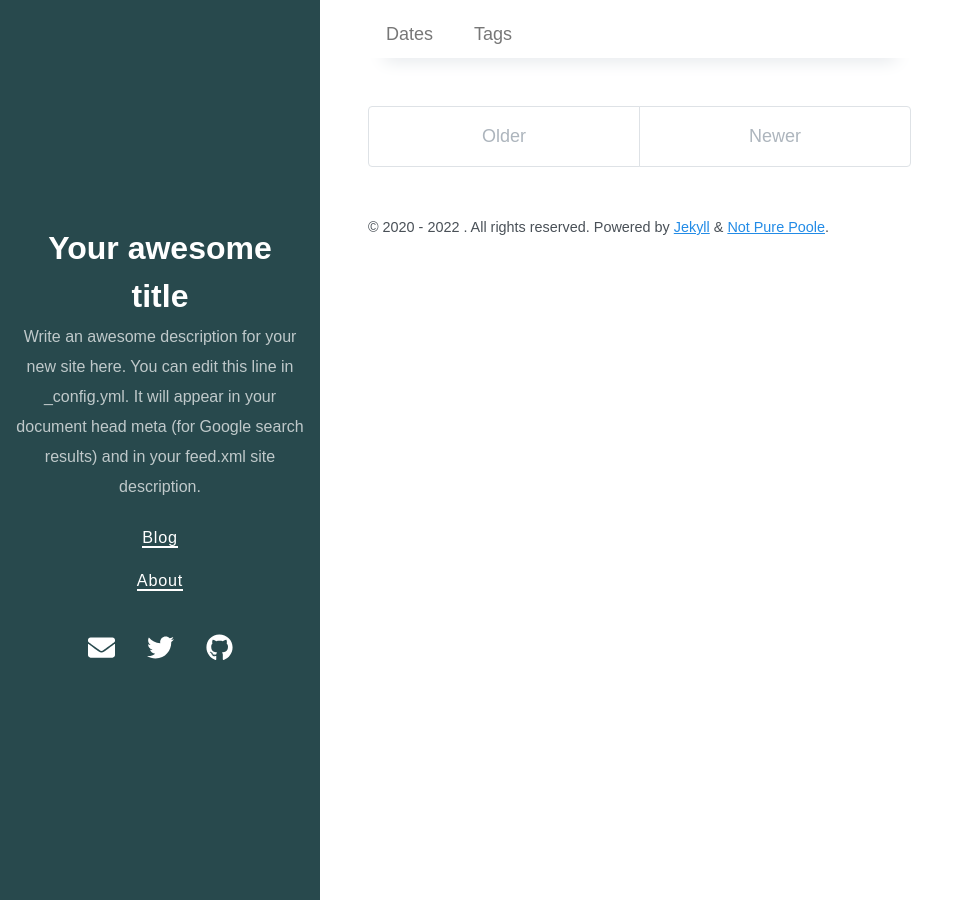
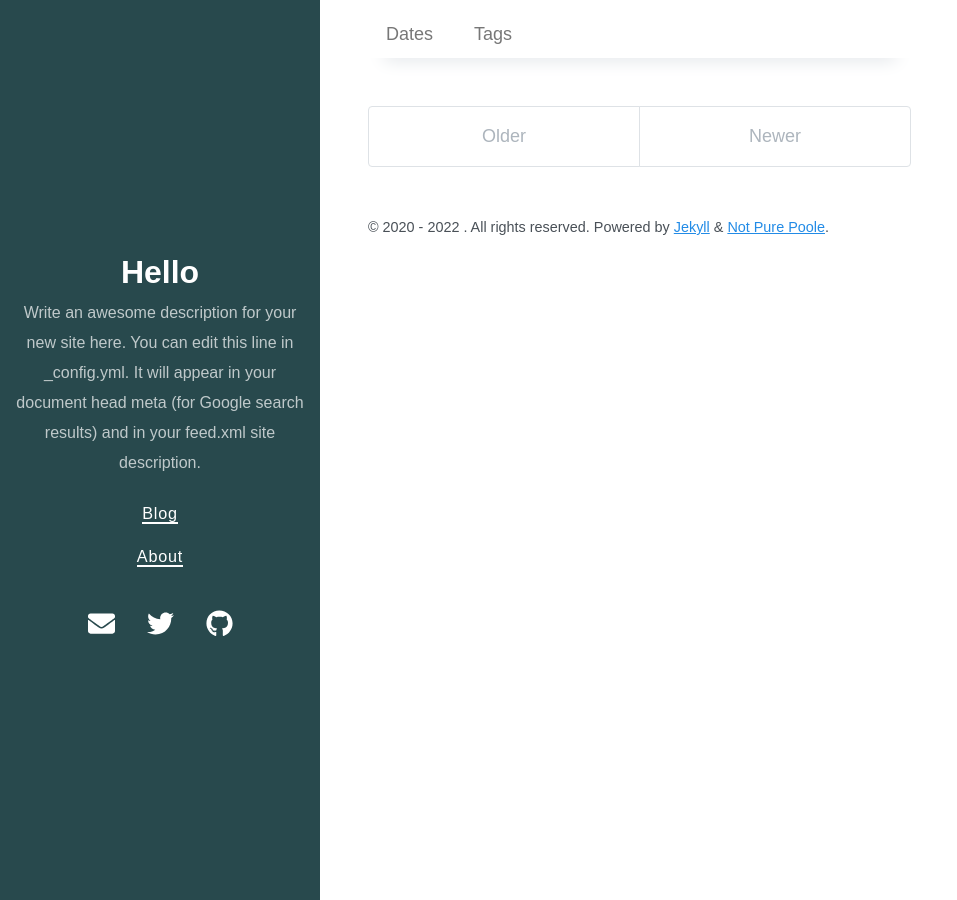
Before and after one commit to dbckdgjs369/dbckdgjs369.github.io, a Jekyll site: the page built from index.markdown, in a window 1280 px wide. Shown: the whole page, without its empty margins (0-957 px from the left). Built offline with Jekyll 4.4.1, drawn with Linux system fonts in a browser that asks for light colours; nearby versions of some CDN libraries.

Commit message:
제목변경

```diff
--- a/_config.yml
+++ b/_config.yml
@@ -18,7 +18,7 @@
 # You can create any custom variable you would like, and they will be accessible
 # in the templates via {{ site.myvariable }}.
 
-title: Your awesome title
+title: Hello
 email: your-email@example.com
 description: >- # this means to ignore newlines until "baseurl:"
   Write an awesome description for your new site here. You can edit this
```
